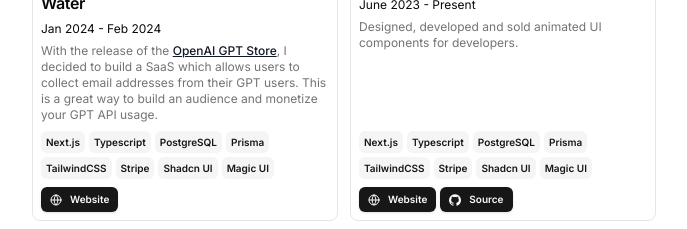
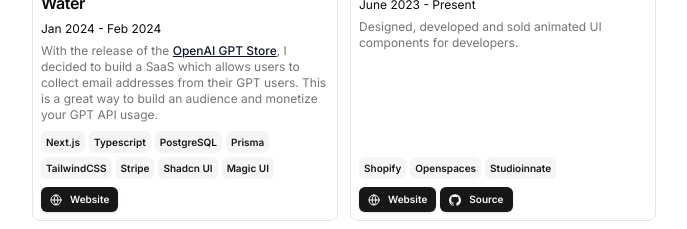
Before and after one commit to telluricaquarian/curriculumvitae, a Next.js app: page / in a window 1280 px wide. Shown: the part 1760-1989 px from the top of the page, without its empty margins (296-983 px from the left). Built offline with nearby package versions, Linux system fonts and the light colour scheme.

Commit message:
Updated portfolio with latest changes

```diff
--- a/src/data/resume.tsx
+++ b/src/data/resume.tsx
@@ -209,14 +209,9 @@
       description:
         "Designed, developed and sold animated UI components for developers.",
       technologies: [
-        "Next.js",
-        "Typescript",
-        "PostgreSQL",
-        "Prisma",
-        "TailwindCSS",
-        "Stripe",
-        "Shadcn UI",
-        "Magic UI",
+        "Shopify",
+        "Openspaces",
+        "Studioinnate",
       ],
       links: [
         {
```
